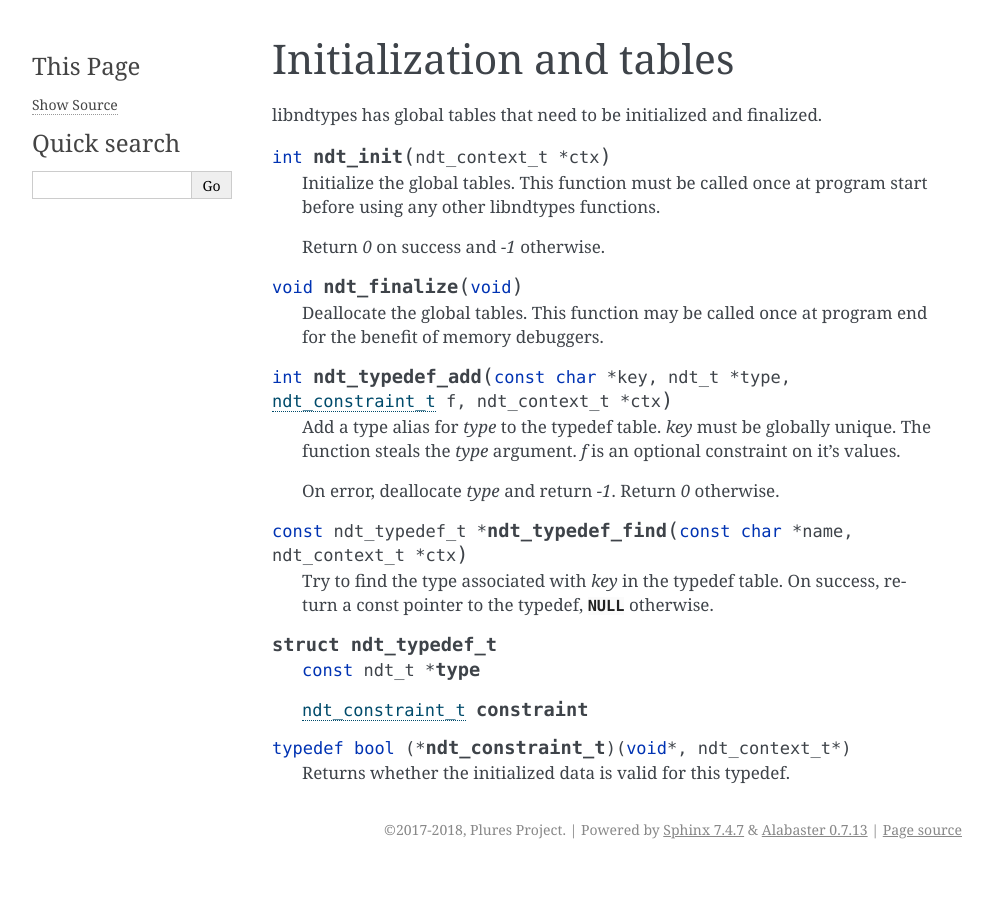
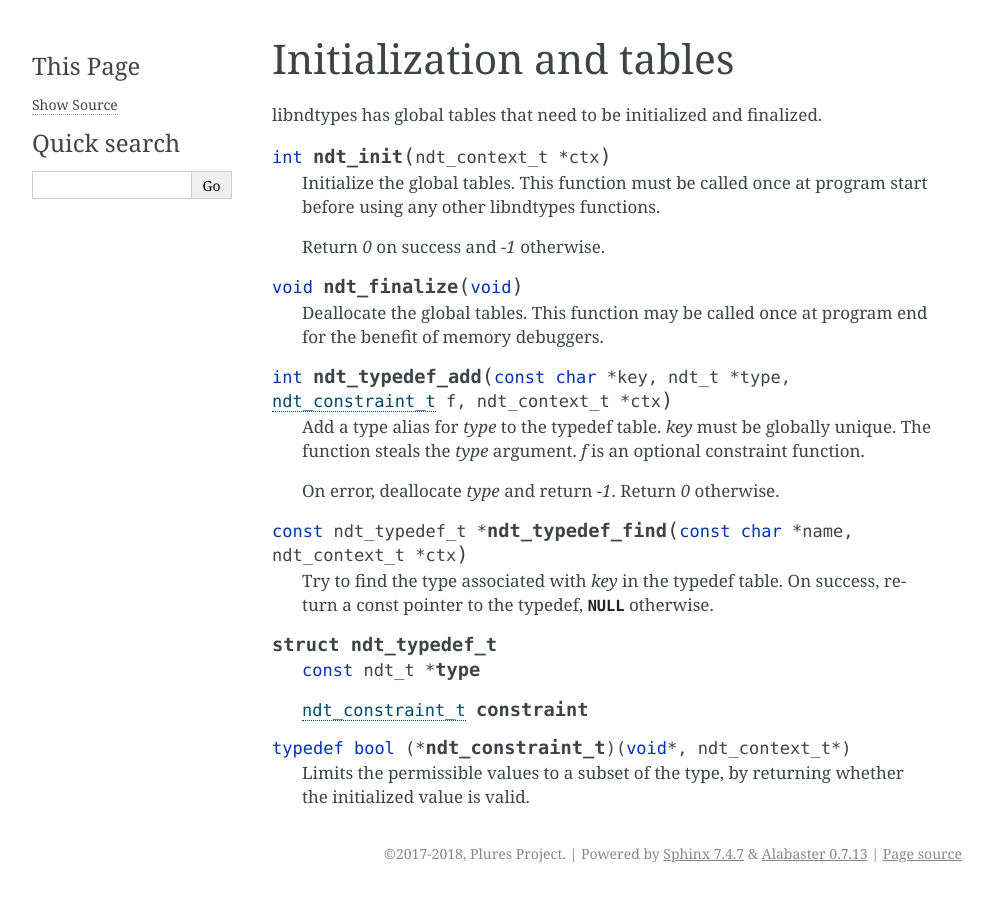
Before and after one commit to xnd-project/libndtypes, a Sphinx documentation site: the page built from doc/libndtypes/init.rst, in a window 1280 px wide. Shown: the whole page, without its empty margins (148-1140 px from the left). Built offline with Sphinx 7.4.7, drawn with Linux system fonts in a browser that asks for light colours; formulas are drawn with MathJax 3.

Commit message:
Update constraint description

```diff
--- a/doc/libndtypes/init.rst
+++ b/doc/libndtypes/init.rst
@@ -26,8 +26,7 @@ libndtypes has global tables that need to be initialized and finalized.
 .. c:function:: int ndt_typedef_add(const char *key, ndt_t *type, ndt_constraint_t f, ndt_context_t *ctx)
 
    Add a type alias for *type* to the typedef table. *key* must be globally
-   unique. The function steals the *type* argument. *f* is an optional constraint
-   on it's values.
+   unique. The function steals the *type* argument. *f* is an optional constraint function.
 
    On error, deallocate *type* and return *-1*.  Return *0* otherwise.
 
@@ -43,4 +42,5 @@ libndtypes has global tables that need to be initialized and finalized.
 
 .. c:type:: bool (* ndt_constraint_t)(void *, ndt_context_t *)
 
-   Returns whether the initialized data is valid for this typedef.
+   Limits the permissible values to a subset of the type, by returning
+   whether the initialized value is valid.
```
